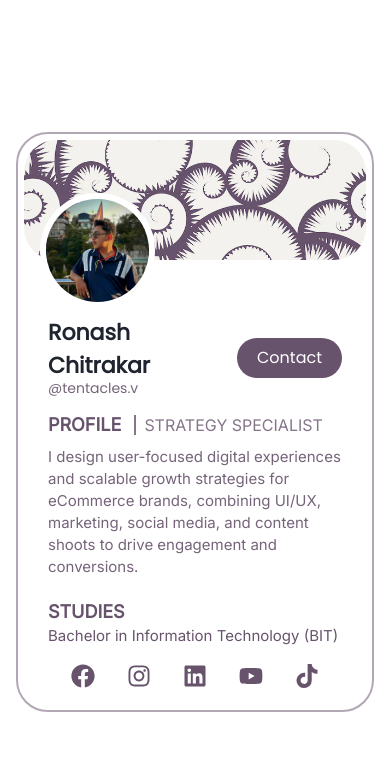
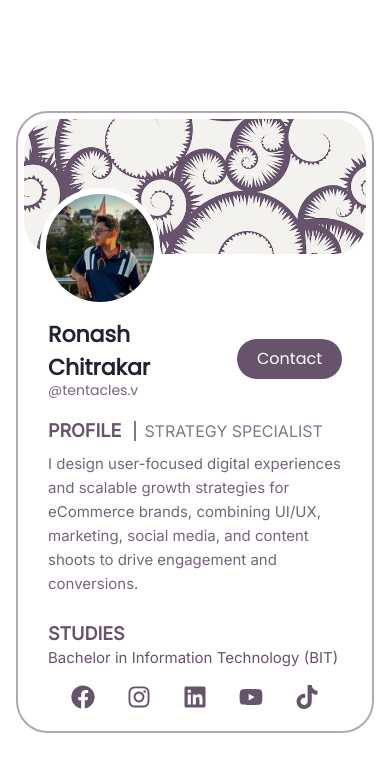
Before and after one commit to goldronash/ronashchitrakar, a React (Vite) app: page / in a window 390 px wide. Shown: the top 772 px of the page. Built offline with nearby package versions, Linux system fonts and the light colour scheme.

Commit message:
updated stylings

```diff
--- a/src/App.tsx
+++ b/src/App.tsx
@@ -15,14 +15,14 @@ function App() {
     <div className="w-full md:max-w-7xl md:mx-auto min-h-screen flex justify-center items-center text-[#67536C] font-inter ">
       <div className="relative flex flex-col w-full max-w-[480px] md:mx-auto border-[#67536C]/50 rounded-4xl border-2 mx-4 p-1.5">
         <div className="relative w-full">
-          <div className="w-full h-[120px] sm:h-[160px]">
+          <div className="w-full h-[135px] sm:h-[160px]">
             <img
               src={cover}
               alt=""
               className="h-full w-full object-cover rounded-4xl"
             />
           </div>
-          <div className="absolute w-[115px] sm:w-[125px] border-0 border-black left-4 -bottom-[40%]">
+          <div className="absolute w-[120px] sm:w-[125px] border-0 border-black left-4 -bottom-[40%]">
             <img
               src={profile}
               alt=""
@@ -31,7 +31,7 @@ function App() {
           </div>
         </div>
 
-        <div className="flex flex-col text-left mt-14 sm:mt-18 gap-3 sm:gap-5 px-6">
+        <div className="flex flex-col text-left mt-16 sm:mt-18 gap-4 sm:gap-5 px-6">
           {/* intro */}
           <div className="flex justify-between items-center font-poppins">
             <div className="-space-y-1">
@@ -43,27 +43,30 @@ function App() {
               </h3>
             </div>
             <div>
-              <button className="px-5 py-2 bg-[#67536C] text-white rounded-full">
               <a
                 href={`https://wa.me/${phoneNumber}?text=${encodeURIComponent(message)}`}
                 target="_blank"
                 rel="noopener noreferrer"
               >
+                <button className="px-5 py-2 bg-[#67536C]  text-white rounded-full">
                   Contact
+                </button>
               </a>
-              </button>
             </div>
           </div>
           {/* profile */}
           <div className="">
             <h2>
-              <span className="pr-2 font-bold text-[18px] sm:text-[20px]"> PROFILE </span>
+              <span className="pr-2 font-bold text-[18px] sm:text-[20px]">
+                {" "}
+                PROFILE{" "}
+              </span>
               <span className="border-l-2 border-[#67536C]  pl-2 text-[16px] sm:text-[18px] opacity-80">
                 STRATEGY SPECIALIST
               </span>
             </h2>
 
-            <p className="text-[15px] sm:text-[16px] opacity-90 py-2 leading-5.5 sm:leading-7.5">
+            <p className="text-[15px] sm:text-[16px] opacity-90 py-2 leading-6 sm:leading-7.5">
               I design user-focused digital experiences and scalable growth
               strategies for eCommerce brands, combining UI/UX, marketing,
               social media, and content shoots to drive engagement and
```
Lines whose indentation alone changed are shown as unchanged.
